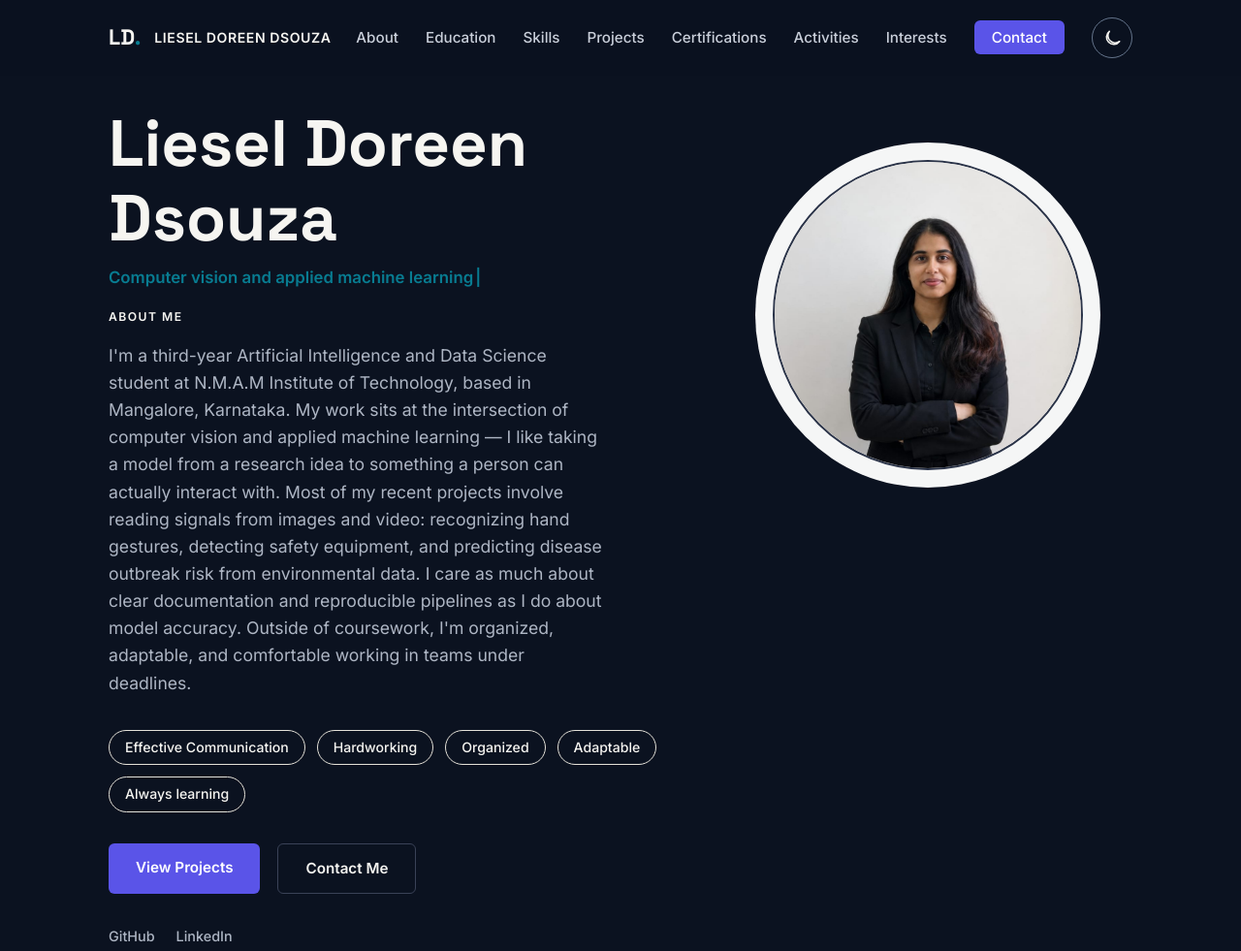
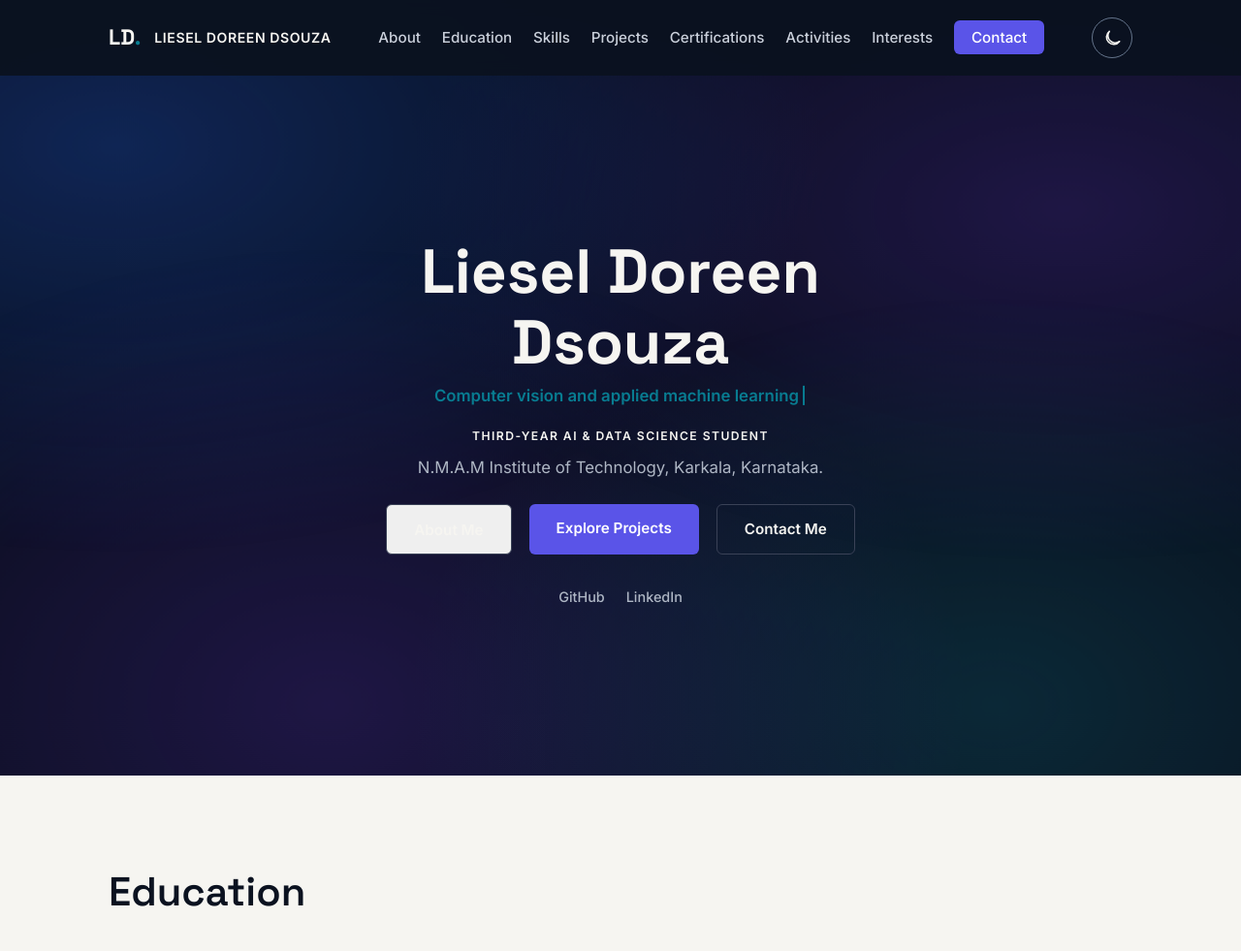
Before and after one commit to lieseld07/My-Portfolio, a plain HTML site: page index.html in a window 1280 px wide. Shown: the top 981 px of the page at 97% size. Drawn offline with Linux system fonts and the light colour scheme.

Commit message:
added landing page

```diff
--- a/index.html
+++ b/index.html
@@ -27,7 +27,7 @@
       <li><a href="#activities">Activities</a></li>
       <li><a href="#interests">Interests</a></li>
       <li><a href="#contact" class="nav-cta">Contact</a></li>
-      <li>
+    </ul>
     <button type="button" class="nav-theme-toggle" id="theme-toggle" aria-label="Switch to dark mode" title="Switch to dark mode">
       <svg class="theme-icon-moon" viewBox="0 0 24 24" aria-hidden="true" focusable="false">
         <path d="M20.2 15.7A8.5 8.5 0 0 1 8.3 3.8 8.5 8.5 0 1 0 20.2 15.7Z"></path>
@@ -37,8 +37,6 @@
         <path d="M12 2v2m0 16v2M4.93 4.93l1.42 1.42m11.3 11.3 1.42 1.42M2 12h2m16 0h2M4.93 19.07l1.42-1.42m11.3-11.3 1.42-1.42"></path>
       </svg>
     </button>
-      </li>
-    </ul>
   </nav>
 </header>
 
@@ -50,9 +48,30 @@
       <div class="hero-text">
         <h1>Liesel Doreen<br>Dsouza</h1>
         <p class="hero-typing" aria-hidden="true"><span id="typing-text"></span></p>
-        <span class="visually-hidden">Computer vision and applied machine learning</span>
-        <p class="section-label" id="about">About Me</p>
-        <p class="hero-tagline">I'm a third-year Artificial Intelligence and Data Science student at N.M.A.M Institute of Technology, based in Mangalore, Karnataka. My work sits at the intersection of computer vision and applied machine learning — I like taking a model from a research idea to something a person can actually interact with.
+        <span class="visually-hidden">Computer Vision and Applied Machine Learning</span>
+        <p class="section-label">Third-year AI &amp; Data Science student</p>
+        <p class="hero-summary">N.M.A.M Institute of Technology, Karkala, Karnataka.</p>
+        <div class="hero-actions">
+          <button type="button" class="btn btn-outline" id="about-toggle" aria-controls="about" aria-expanded="false">About Me</button>
+          <a href="#projects" class="btn btn-primary">Explore Projects</a>
+          <a href="#contact" class="btn btn-outline">Contact Me</a>
+        </div>
+        <div class="hero-social">
+          <a href="https://github.com/lieseld07" target="_blank" rel="noopener" aria-label="GitHub">GitHub</a>
+          <a href="https://www.linkedin.com/in/liesel-dsouza-650556386/" target="_blank" rel="noopener" aria-label="LinkedIn">LinkedIn</a>
+        </div>
+      </div>
+    </div>
+  </section>
+
+  <section id="about" class="section about-reveal" hidden>
+    <div class="section-inner about-reveal-inner">
+      <div class="about-reveal-photo">
+        <img src="images/profile.jpg" alt="Portrait of Liesel Doreen Dsouza">
+      </div>
+      <div class="about-content">
+        <h2>About Me</h2>
+        <p>I'm a third-year Artificial Intelligence and Data Science student at N.M.A.M Institute of Technology, based in Mangalore, Karnataka. My work sits at the intersection of computer vision and applied machine learning — I like taking a model from a research idea to something a person can actually interact with.
 
 Most of my recent projects involve reading signals from images and video: recognizing hand gestures, detecting safety equipment, and predicting disease outbreak risk from environmental data. I care as much about clear documentation and reproducible pipelines as I do about model accuracy.
 
@@ -64,29 +83,10 @@ Outside of coursework, I'm organized, adaptable, and comfortable working in team
           <li>Adaptable</li>
           <li>Always learning</li>
         </ul>
-        <div class="hero-actions">
-          <a href="#projects" class="btn btn-primary">View Projects</a>
-          <a href="#contact" class="btn btn-outline">Contact Me</a>
-        </div>
-        <div class="hero-social">
-          <a href="https://github.com/lieseld07" target="_blank" rel="noopener" aria-label="GitHub">GitHub</a>
-          <a href="https://www.linkedin.com/in/liesel-dsouza-650556386/" target="_blank" rel="noopener" aria-label="LinkedIn">LinkedIn</a>
-        </div>
-      </div>
-      <div class="hero-visual">
-        <div class="hero-frame">
-          <img src="images/profile.jpg" alt="Portrait of Liesel Doreen Dsouza">
-        </div>
-        <svg class="hero-trace" viewBox="0 0 200 200" aria-hidden="true">
-          <path d="M20,100 C60,20 140,20 180,100 C140,180 60,180 20,100 Z" />
-          <circle cx="20" cy="100" r="3"></circle>
-          <circle cx="180" cy="100" r="3"></circle>
-        </svg>
+        <button type="button" class="btn btn-outline about-close" id="about-close">Close About Me</button>
       </div>
     </div>
   </section>
-
-
 
   <!-- EDUCATION -->
   <section id="education" class="section">
--- a/script.js
+++ b/script.js
@@ -16,6 +16,39 @@ themeButton.addEventListener("click", function () {
   const nextTheme = document.documentElement.dataset.theme === "dark" ? "light" : "dark";
   setTheme(nextTheme);
   localStorage.setItem("portfolio-theme", nextTheme);
+});
+
+const aboutToggle = document.getElementById("about-toggle");
+const aboutSection = document.getElementById("about");
+const aboutClose = document.getElementById("about-close");
+const aboutNavLink = document.querySelector('.nav-links a[href="#about"]');
+
+function setAboutVisible(isVisible, shouldScroll) {
+  aboutSection.hidden = !isVisible;
+  aboutToggle.setAttribute("aria-expanded", String(isVisible));
+  aboutToggle.textContent = isVisible ? "Hide About Me" : "About Me";
+
+  if (isVisible && shouldScroll) {
+    aboutSection.scrollIntoView({ behavior: "smooth", block: "start" });
+  }
+}
+
+aboutToggle.addEventListener("click", function () {
+  const shouldShowAbout = aboutSection.hidden;
+  setAboutVisible(shouldShowAbout, shouldShowAbout);
+
+  if (!shouldShowAbout) {
+    aboutToggle.focus();
+  }
+});
+
+aboutClose.addEventListener("click", function () {
+  setAboutVisible(false, false);
+  aboutToggle.focus();
+});
+
+aboutNavLink.addEventListener("click", function () {
+  setAboutVisible(true, false);
 });
 
 const projectFilters = document.querySelectorAll(".project-filter");
--- a/style.css
+++ b/style.css
@@ -17,6 +17,10 @@
   --accent-foreground: #FFFFFF;
   --accent-cyan: #087C91;
   --badge-accent-background: rgba(90, 84, 232, 0.06);
+  --hero-background: #080E1B;
+  --hero-glow-blue: rgba(37, 99, 235, 0.28);
+  --hero-glow-purple: rgba(124, 58, 237, 0.2);
+  --hero-glow-cyan: rgba(34, 184, 207, 0.16);
   --font-display: 'Space Grotesk', sans-serif;
   --font-body: 'Inter', sans-serif;
   --max-width: 1120px;
@@ -40,6 +44,10 @@
   --accent-foreground: #080E1B;
   --accent-cyan: #22B8CF;
   --badge-accent-background: rgba(165, 160, 255, 0.12);
+  --hero-background: #050914;
+  --hero-glow-blue: rgba(37, 99, 235, 0.3);
+  --hero-glow-purple: rgba(124, 58, 237, 0.23);
+  --hero-glow-cyan: rgba(34, 184, 207, 0.18);
 }
 
 * { box-sizing: border-box; margin: 0; padding: 0; }
@@ -85,6 +93,7 @@ h2 {
 }
 
 .navbar {
+  position: relative;
   max-width: var(--max-width);
   margin: 0 auto;
   display: flex;
@@ -118,7 +127,7 @@ h2 {
 .nav-links {
   list-style: none;
   display: flex;
-  gap: 28px;
+  gap: clamp(12px, 1.7vw, 24px);
   align-items: center;
 }
 
@@ -156,28 +165,66 @@ h2 {
 
 /* ===== Hero ===== */
 .hero {
+  position: relative;
+  isolation: isolate;
+  overflow: hidden;
   display: flex;
-  align-items: flex-start;
-  background: var(--navy-deep);
+  align-items: center;
+  min-height: 100vh;
+  min-height: 100svh;
+  padding: 120px 0 48px;
+  background: var(--hero-background);
   color: var(--off-white);
-  padding-top: 110px;
-  padding-bottom: 40px;
+}
+
+.hero::before,
+.hero::after {
+  position: absolute;
+  inset: -18%;
+  z-index: -1;
+  content: "";
+  pointer-events: none;
+  will-change: transform;
+}
+.hero::before {
+  background:
+    radial-gradient(ellipse at 22% 28%, var(--hero-glow-blue), transparent 38%),
+    radial-gradient(ellipse at 78% 34%, var(--hero-glow-purple), transparent 36%);
+  animation: hero-glow-drift 34s ease-in-out infinite alternate;
+}
+.hero::after {
+  background:
+    radial-gradient(ellipse at 70% 78%, var(--hero-glow-cyan), transparent 34%),
+    radial-gradient(ellipse at 32% 78%, var(--hero-glow-purple), transparent 38%);
+  animation: hero-glow-drift-reverse 42s ease-in-out infinite alternate;
+}
+
+@keyframes hero-glow-drift {
+  from { transform: translate3d(-2%, -1%, 0) scale(1); }
+  to { transform: translate3d(2%, 1.5%, 0) scale(1.06); }
+}
+@keyframes hero-glow-drift-reverse {
+  from { transform: translate3d(1.5%, 1%, 0) scale(1.04); }
+  to { transform: translate3d(-1.5%, -1.5%, 0) scale(1); }
 }
 
 .hero-inner {
+  position: relative;
+  z-index: 1;
   max-width: var(--max-width);
   margin: 0 auto;
   padding: 0 32px;
   display: grid;
-  grid-template-columns: 1.15fr 0.85fr;
-  gap: 64px;
-  align-items: flex-start;
+  grid-template-columns: 1fr;
+  justify-items: center;
+  text-align: center;
 }
 
 .hero-text {
   display: flex;
   flex-direction: column;
-  align-items: flex-start;
+  align-items: center;
+  max-width: 780px;
 }
 
 .hero-kicker {
@@ -188,9 +235,9 @@ h2 {
 }
 
 .hero-text h1 {
-  font-size: clamp(2.6rem, 6vw, 4.2rem);
+  font-size: clamp(2.6rem, 5.8vw, 4rem);
   font-weight: 700;
-  margin-bottom: 24px;
+  margin-bottom: 20px;
   color: var(--off-white);
 }
 
@@ -220,14 +267,14 @@ h2 {
   font-weight: 700;
   letter-spacing: 0.12em;
   text-transform: uppercase;
-  margin-bottom: 16px;
+  margin-bottom: 10px;
 }
 
-.hero-tagline {
+.hero-summary {
   color: #AEB6C4;
-  font-size: 1.1rem;
-  max-width: 46ch;
-  margin-bottom: 26px;
+  font-size: 1.05rem;
+  max-width: 60ch;
+  margin-bottom: 24px;
 }
 
 .about-traits {
@@ -238,7 +285,7 @@ h2 {
   margin: 0 0 32px;
 }
 
-.hero-actions { display: flex; gap: 18px; margin-bottom: 28px; flex-wrap: wrap; }
+.hero-actions { display: flex; justify-content: center; gap: 18px; margin-bottom: 28px; flex-wrap: wrap; }
 
 .btn {
   display: inline-block;
@@ -266,6 +313,7 @@ button.btn { cursor: pointer; }
   gap: 22px;
   margin-top: 4px;
 }
+.hero-social { justify-content: center; }
 .hero-social a { color: #AEB6C4; font-size: 0.9rem; font-weight: 500; border-bottom: 1px solid transparent; }
 .hero-social a:hover { color: var(--accent-cyan); border-bottom-color: var(--accent-cyan); }
 
@@ -286,7 +334,7 @@ button.btn { cursor: pointer; }
   position: relative;
   z-index: 2;
   background: var(--off-white);
-  box-shadow: 0 0 0 18px rgba(255, 255, 255, 0.96);
+  box-shadow: 0 0 0 18px rgba(255, 255, 255, 0.94), 0 0 64px var(--hero-glow-blue);
 }
 .hero-frame img { width: 100%; height: 100%; object-fit: cover; }
 
@@ -301,6 +349,27 @@ button.btn { cursor: pointer; }
 .hero-trace circle { fill: var(--accent-cyan); }
 
 /* ===== About ===== */
+.about-reveal { scroll-margin-top: 88px; }
+.about-reveal[hidden] { display: none; }
+.about-reveal-inner {
+  display: grid;
+  grid-template-columns: minmax(240px, 0.8fr) minmax(0, 1.2fr);
+  gap: 56px;
+  align-items: center;
+}
+.about-reveal-photo {
+  width: min(100%, 360px);
+  aspect-ratio: 1;
+  overflow: hidden;
+  border: 2px solid var(--border-soft);
+  border-radius: 50%;
+  box-shadow: 0 0 0 14px var(--section-background), 0 0 64px var(--hero-glow-blue);
+}
+.about-reveal-photo img { width: 100%; height: 100%; object-fit: cover; }
+.about-content h2 { margin-bottom: 24px; }
+.about-content p { line-height: 1.8; }
+.about-close { cursor: pointer; }
+
 .about-grid {
   display: grid;
   grid-template-columns: 0.8fr 1.2fr;
@@ -598,6 +667,22 @@ button.btn { cursor: pointer; }
   font-size: 0.82rem;
 }
 
+@media (max-width: 1000px) {
+  .navbar { flex-wrap: wrap; gap: 10px 16px; }
+  .nav-brand { flex: 1 0 100%; padding-right: 56px; }
+  .nav-theme-toggle { position: absolute; top: 14px; right: 32px; }
+  .nav-links { flex-wrap: wrap; gap: 10px 18px; }
+}
+
+@media (max-width: 900px) {
+  .hero { padding-top: 150px; min-height: 100vh; }
+  .hero-text h1 { font-size: clamp(2.6rem, 6vw, 3.4rem); }
+  .about-reveal-inner { grid-template-columns: minmax(200px, 0.7fr) minmax(0, 1.3fr); gap: 32px; }
+  .about-reveal-photo { width: min(100%, 280px); }
+}
+
 @media (prefers-reduced-motion: reduce) {
   * { transition: none !important; animation: none !important; }
+  .hero::before, .hero::after { animation: none !important; }
+  html { scroll-behavior: auto; }
 }
```
Lines whose indentation alone changed are shown as unchanged.
